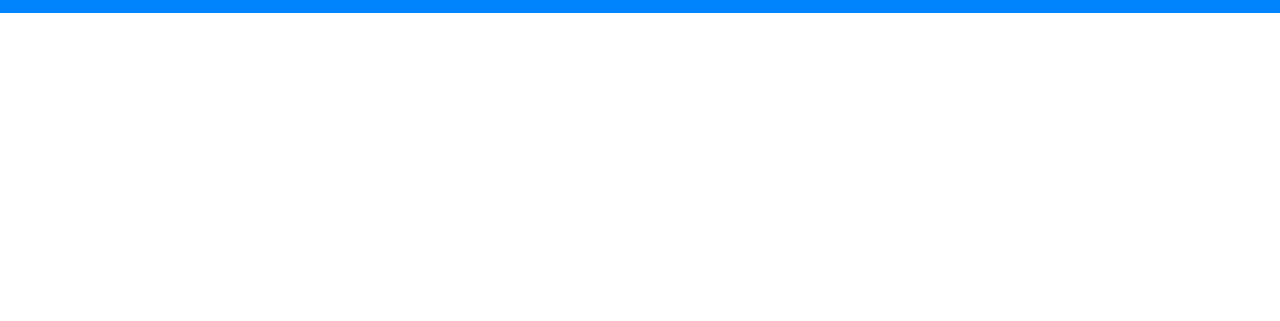
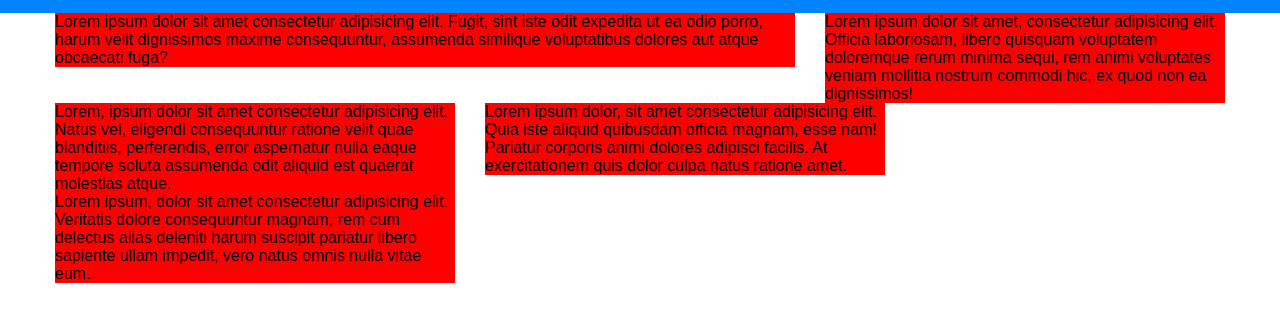
Before and after one commit to BruneiPaulPotosiCcuno/htmlcss-responsive-layout, a plain HTML site: page index.html in a window 1280 px wide. Shown: the part 63-384 px from the top of the page. Drawn offline with Linux system fonts and the light colour scheme.

Commit message:
add-main

```diff
--- a/index.html
+++ b/index.html
@@ -26,5 +26,27 @@
             </div>
         </nav>
     </header>
+    <section id="intro">
+        <div class="container">
+            <div class="row">
+                <div class="col col-big">
+                    <div class="card">Lorem ipsum dolor sit amet consectetur adipisicing elit. Fugit, sint iste odit expedita ut ea odio porro, harum velit dignissimos maxime consequuntur, assumenda similique voluptatibus dolores aut atque obcaecati fuga?</div>
+                </div>
+                <div class="col">
+                    <div class="card">Lorem ipsum dolor sit amet, consectetur adipisicing elit. Officia laboriosam, libero quisquam voluptatem doloremque rerum minima sequi, rem animi voluptates veniam mollitia nostrum commodi hic, ex quod non ea dignissimos!</div>
+                </div>
+            </div>
+            <div class="row">
+                <div class="col">
+                    <div class="card">Lorem, ipsum dolor sit amet consectetur adipisicing elit. Natus vel, eligendi consequuntur ratione velit quae blanditiis, perferendis, error aspernatur nulla eaque tempore soluta assumenda odit aliquid est quaerat molestias atque.</div>
+                </div>
+                <div class="col">
+                    <div class="card">Lorem ipsum dolor, sit amet consectetur adipisicing elit. Quia iste aliquid quibusdam officia magnam, esse nam! Pariatur corporis animi dolores adipisci facilis. At exercitationem quis dolor culpa natus ratione amet.</div>
+                </div>
+                <div class="col">
+                    <div class="card">Lorem ipsum, dolor sit amet consectetur adipisicing elit. Veritatis dolore consequuntur magnam, rem cum delectus alias deleniti harum suscipit pariatur libero sapiente ullam impedit, vero natus omnis nulla vitae eum.</div>
+                </div>
+            </div>
+    </section>
 </body>
 </html>
--- a/style.css
+++ b/style.css
@@ -22,12 +22,6 @@ a.buttom{
 
 /* === GLOBAL STYLES === */
 /* Global container */
-.container {
-    width: 100%;
-    max-width: 1200px;
-    margin: 0 auto;
-    padding: 0 20px;
-}
 
 /* === HEADER STYLES === */
 /* Header section */
@@ -71,9 +65,41 @@ nav{
 
 /* === MAIN CONTENT STYLES === */
 /* Main content area */
-.main-content {
-    padding: 20px;
+
+.container{
+    max-width: 1170px;
+    padding: 0 15px;
+    margin: 0 auto;
 }
+
+.row{
+    display: flex;
+    flex-wrap: wrap;
+    margin-left: -15px;
+    margin-right: -15px;
+}
+
+
+.col{
+    padding: 0 15px;
+}
+
+
+#intro .col{
+    width: calc(100% / 3);
+}
+
+#intro .col-big{
+    flex-grow: 1;
+}
+
+
+.card{
+    background-color: red;
+}
+
+
+
 
 /* === FOOTER STYLES === */
 /* Footer section */
@@ -88,6 +114,18 @@ nav{
 /* === Media Queries === */
 
 @media screen and (max-width: 992px) {
+
+    .nav-left{
+        width: 80%;
+    }
+
+    .nav-right {
+        display: none;
+    }
+  }
+
+
+  @media screen and (max-width: 992px) {
     body {
       width: 100%;
     }
```
